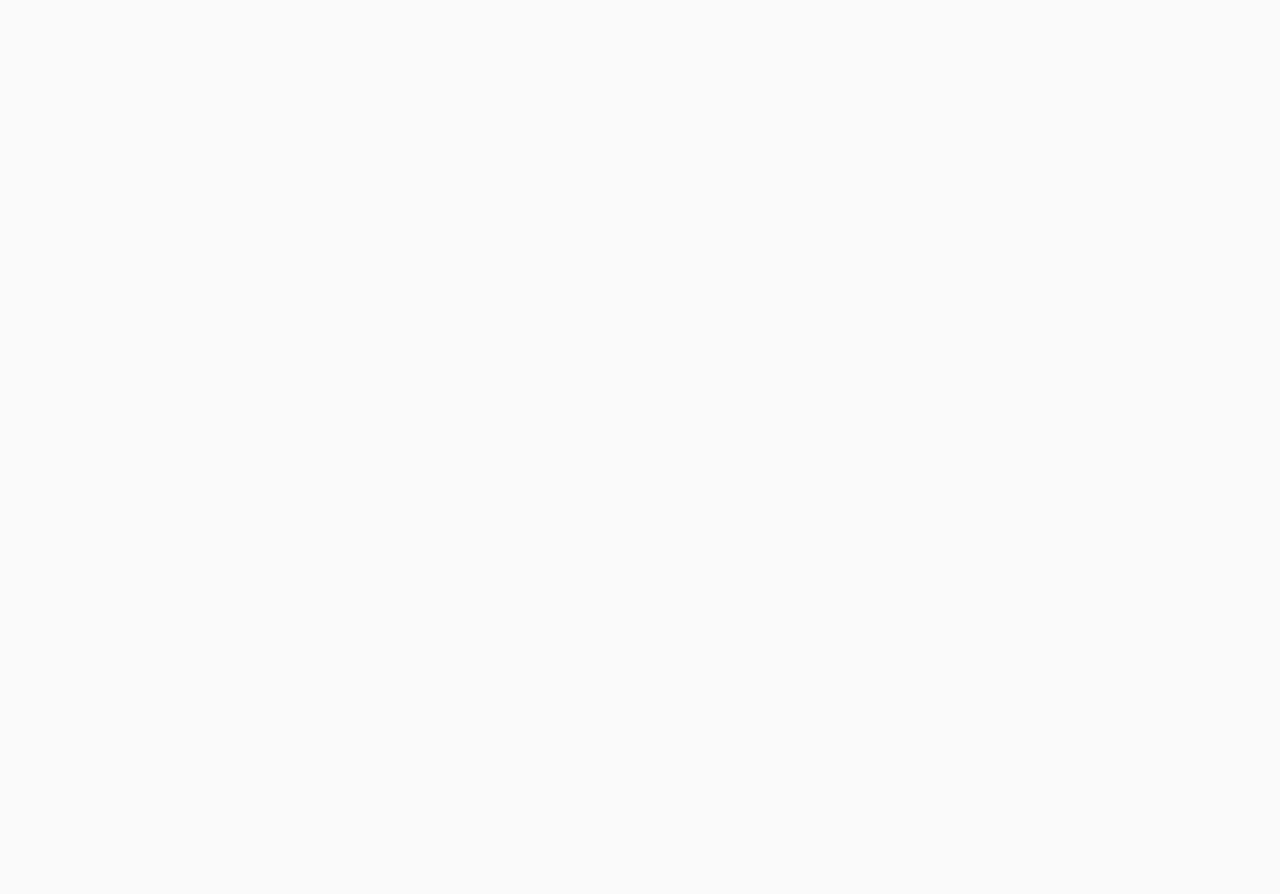
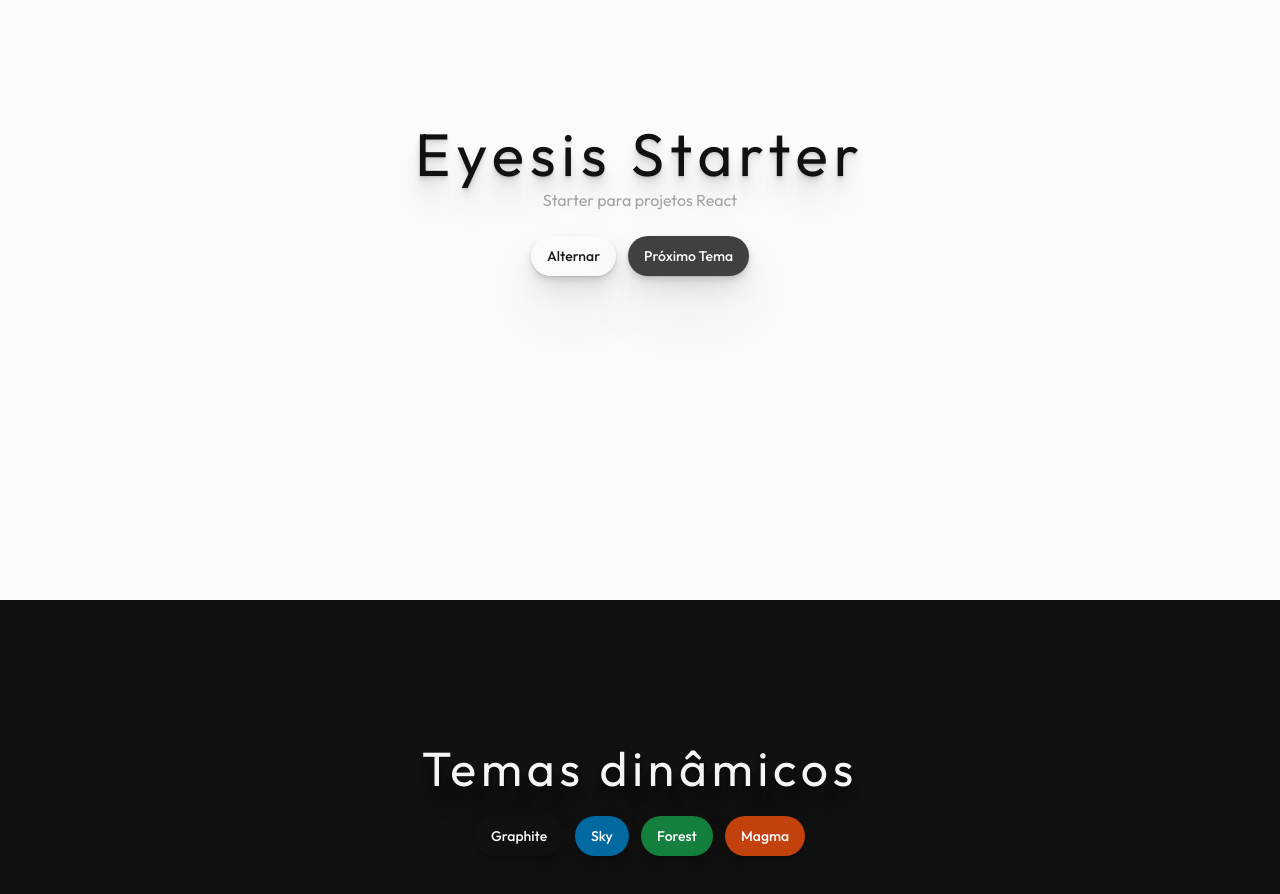
Before and after one commit to vinnlops/eyesis-starter, a React (Vite) app: page / in a window 1280 px wide. Shown: the part 200-1094 px from the top of the page. Before the commit the page ends 800 px from the top, so only its background shows below. Built offline with nearby package versions, Linux system fonts and the light colour scheme.

Commit message:
feat: pagina para demonstração atualizada exibindo temas

```diff
--- a/src/features/landing/pages/LandingPage.tsx
+++ b/src/features/landing/pages/LandingPage.tsx
@@ -1,8 +1,69 @@
+import {
+  changeTheme,
+  getThemeFamilies,
+  nextThemeFamily,
+  themes,
+  toggleTheme,
+  useIsDarkTheme,
+} from "@/core/themes";
+import { Button } from "@/shared/components";
+
 function LandingPage() {
   return (
-    <div>
-      <h1>Teste</h1>
-    </div>
+    <>
+      <div className="flex flex-col gap-6 justify-center h-screen">
+        <div className="flex flex-col gap-1">
+          <h1 className="text-primary shadow-text-1 tracking-widest text-6xl transition-all transition-slow ease-responsive">
+            Eyesis Starter
+          </h1>
+          <p className="text-muted-400 transition-all transition-slow ease-responsive">
+            Starter para projetos React
+          </p>
+        </div>
+        <div className="flex flex-row gap-3 justify-center">
+          <Button
+            rounded={"full"}
+            textVariant={"muted-900"}
+            className="shadow-box-1"
+            bgVariant={"ghost"}
+            onClick={toggleTheme}
+          >
+            Alternar
+          </Button>
+          <Button
+            rounded={"full"}
+            textVariant={"background"}
+            className="shadow-box-1"
+            bgVariant={"secondary"}
+            onClick={nextThemeFamily}
+          >
+            Próximo Tema
+          </Button>
+        </div>
+      </div>
+      <div className="flex flex-col items-center content-center bg-primary gap-6 justify-center h-100 transition-backgrund transition-slow ease-responsive">
+        <div className="flex flex-col">
+          <h2 className="text-muted-100 shadow-text-1 tracking-widest text-5xl transition-all transition-slow ease-responsive">
+            Temas dinâmicos
+          </h2>
+        </div>
+        <div className="flex flex-row gap-3">
+          {getThemeFamilies(useIsDarkTheme()).map((theme) => (
+            <Button
+              rounded={"full"}
+              textVariant={"background"}
+              className="shadow-box-1"
+              style={{
+                background: themes[theme].schema.primary,
+              }}
+              onClick={() => changeTheme(theme)}
+            >
+              <span className="capitalize">{themes[theme].family}</span>
+            </Button>
+          ))}
+        </div>
+      </div>
+    </>
   );
 }
 
```
